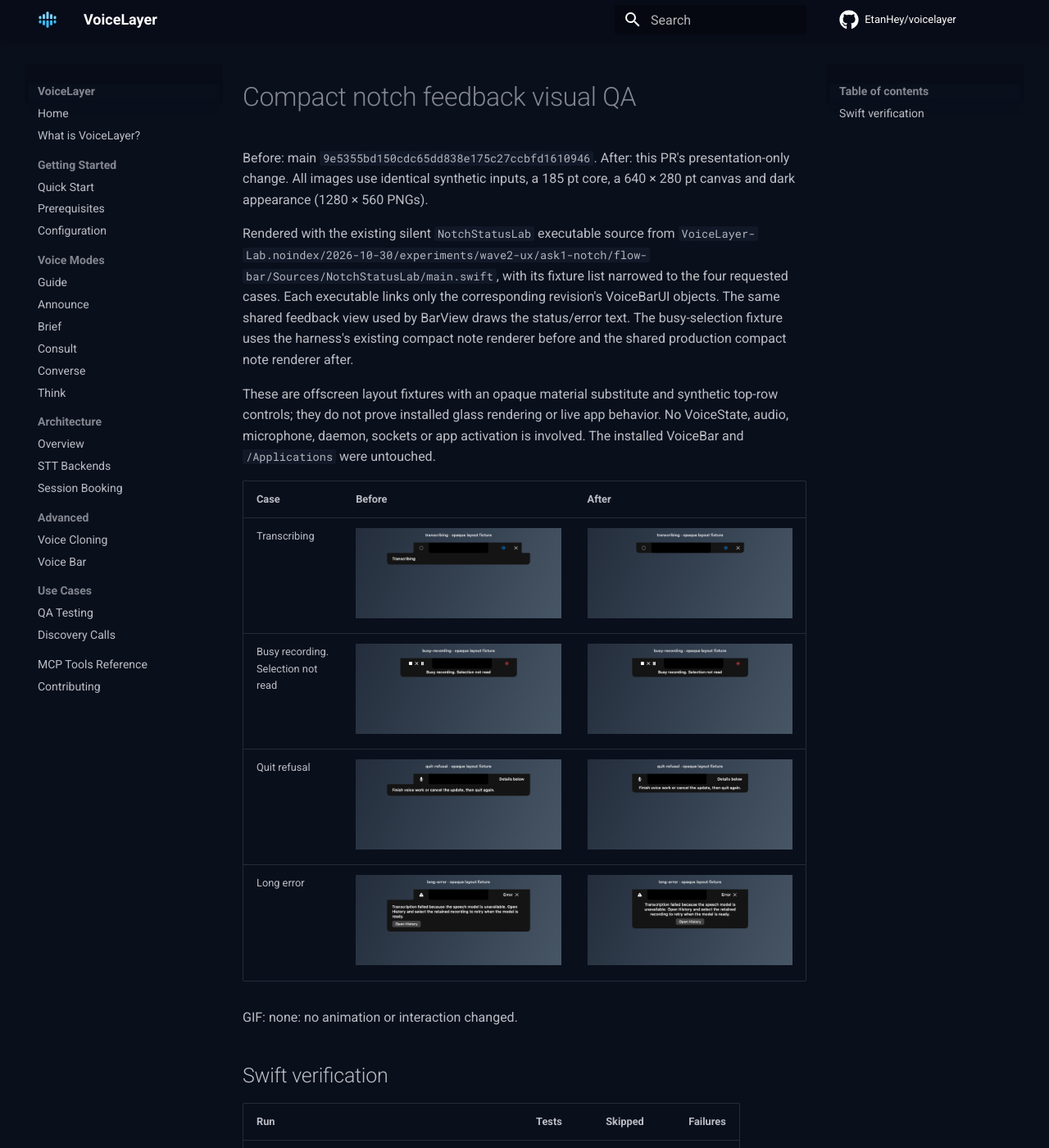
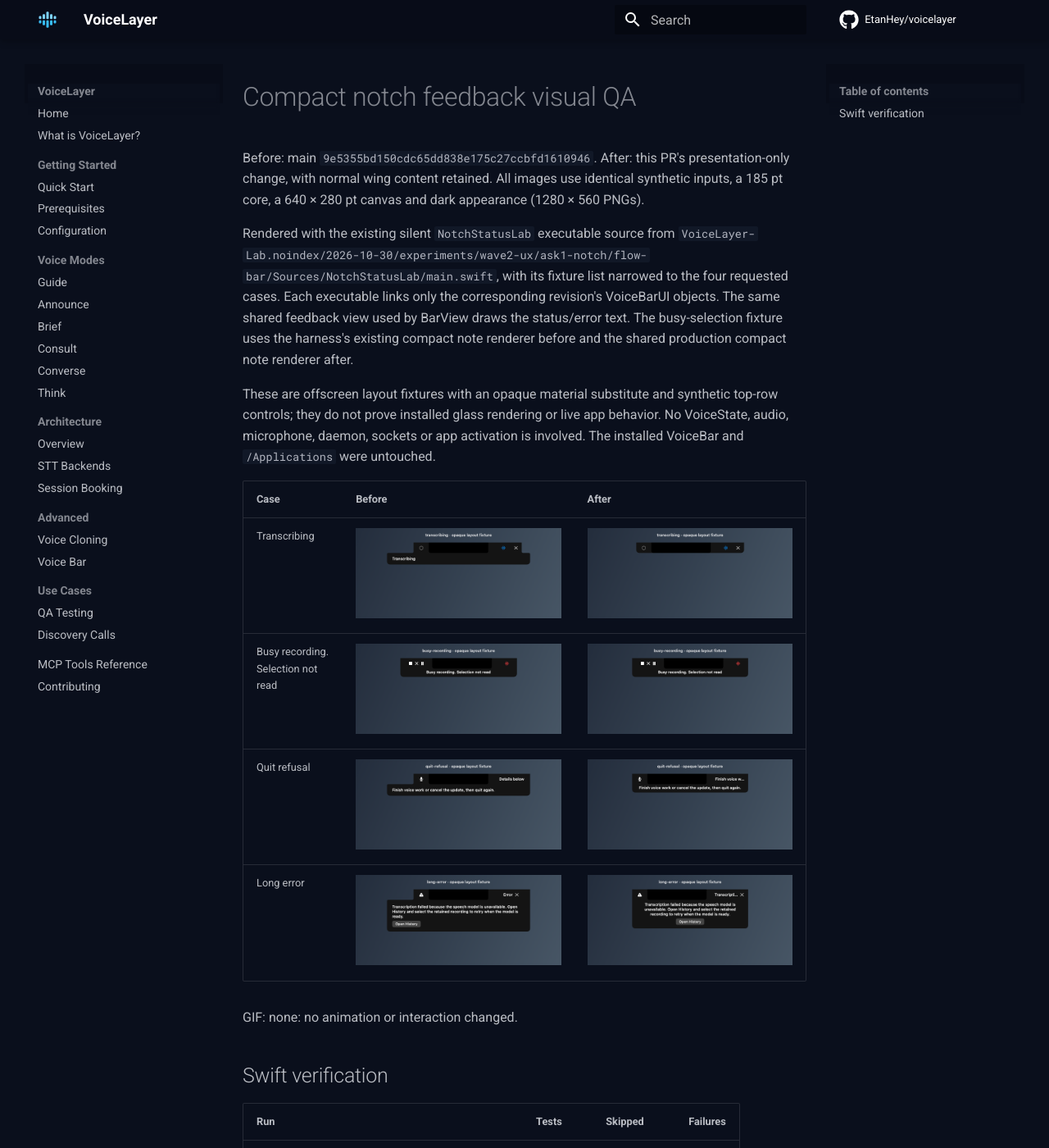
Before and after one commit to EtanHey/voicelayer, an MkDocs documentation site: the page built from docs/visual-qa/notch-compact-feedback/README.md, in a window 1280 px wide and 1400 px high. Shown: the whole window at 82% size. Built offline with MkDocs 1.6.1 and Material for MkDocs 9.7.7, drawn with Linux system fonts in a browser that asks for light colours; comment, search, counter and statistics services are not loaded; some of the changed text lies outside the part shown.

Commit message:
fix(voicebar): keep normal wing text with compact feedback
Remove the substitute Details below and Error wing labels. Add a regression guard and refresh the two affected silent notch fixtures. Focused: 70 tests, 1 skipped, 0 failures. Whole VoiceBarUI: 1761 tests, 65 skipped, 0 failures versus current main d500e4ee: 1758 tests, 65 skipped, 0 failures; no new failure names.

Co-Authored-By: GPT-6.1 Sol <noreply@openai.com>

```diff
--- a/docs/visual-qa/notch-compact-feedback/README.md
+++ b/docs/visual-qa/notch-compact-feedback/README.md
@@ -1,7 +1,7 @@
 # Compact notch feedback visual QA
 
 Before: main `9e5355bd150cdc65dd838e175c27ccbfd1610946`.
-After: this PR's presentation-only change. All images use identical synthetic inputs,
+After: this PR's presentation-only change, with normal wing content retained. All images use identical synthetic inputs,
 a 185 pt core, a 640 × 280 pt canvas and dark appearance (1280 × 560 PNGs).
 
 Rendered with the existing silent `NotchStatusLab` executable source from
```
Also changed, not shown: other parts of docs/visual-qa/notch-compact-feedback/README.md (+3 -3 lines), docs/visual-qa/notch-compact-feedback/after-long-error.png, docs/visual-qa/notch-compact-feedback/after-quit-refusal.png, 2 other files.
